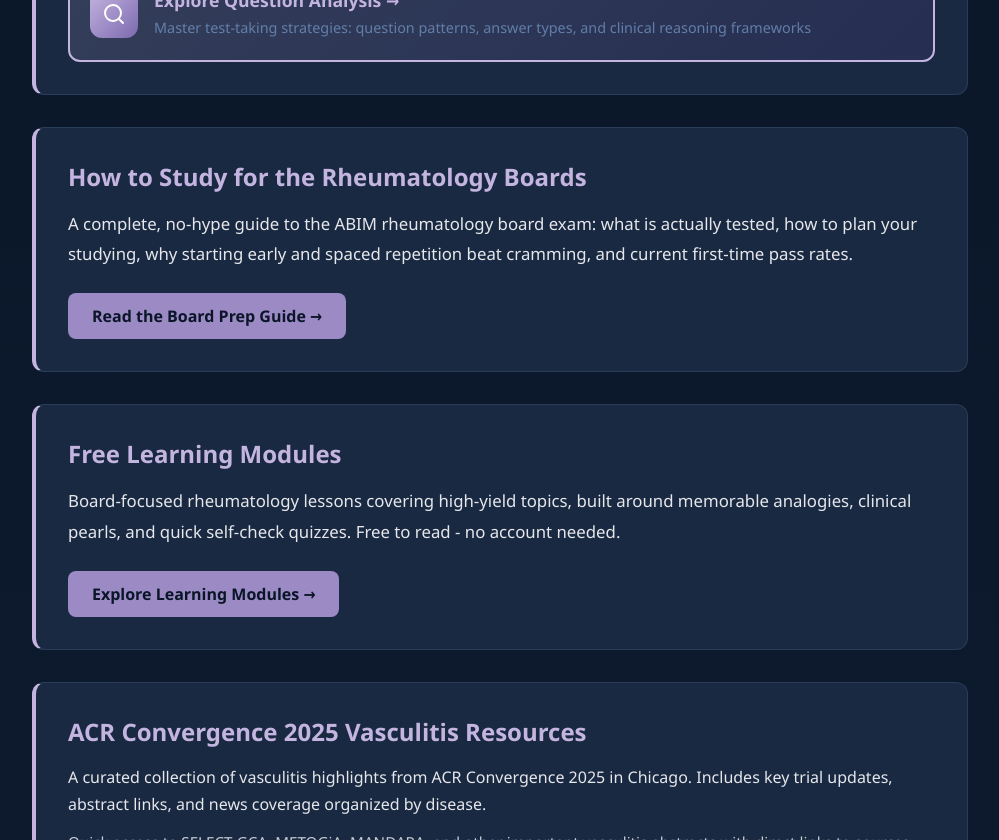
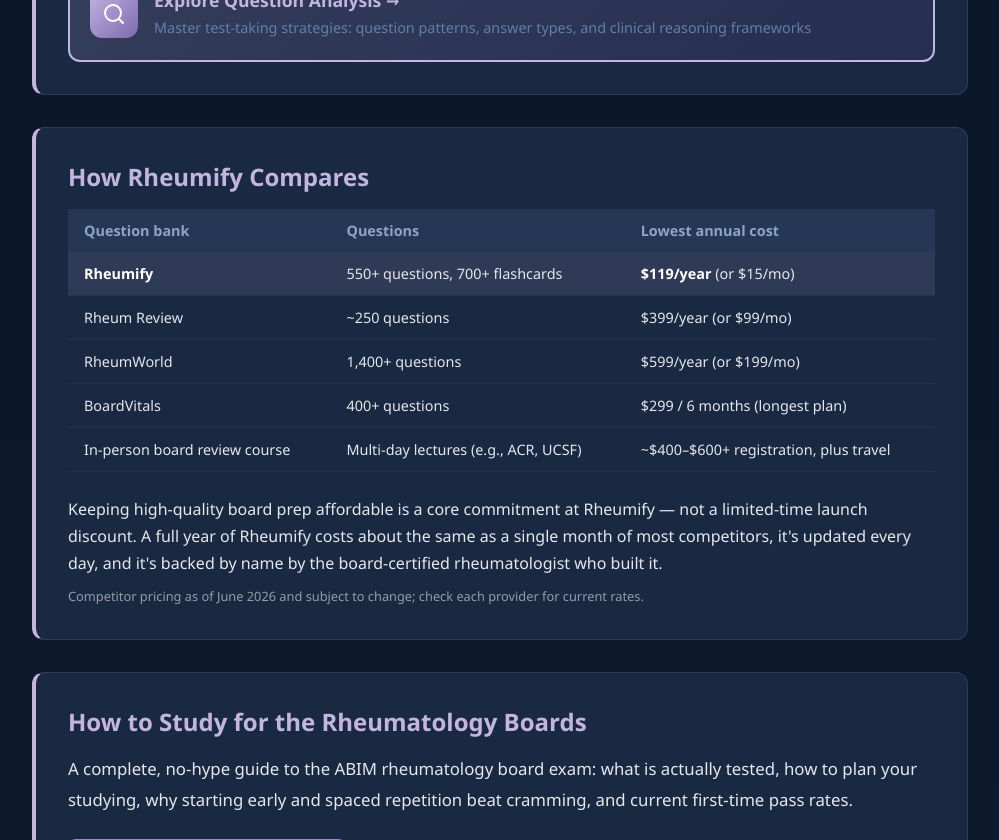
Before and after one commit to rheumify/rheumify-website, a Next.js app: page /fellows in a window 1280 px wide. Shown: the part 720-1560 px from the top of the page, without its empty margins (140-1139 px from the left). Built offline with nearby package versions, Linux system fonts and the light colour scheme.

Commit message:
Fellows: add How Rheumify Compares table under the board-prep card

```diff
--- a/app/fellows/page.js
+++ b/app/fellows/page.js
@@ -71,6 +71,55 @@ export default function FellowsPage() {
             </div>
           </div>
         </a>
+      </div>
+
+      {/* How Rheumify Compares */}
+      <div className="content-card" style={{ borderLeft: '4px solid var(--purple-light)' }}>
+        <h2 style={{ color: 'var(--purple-light)' }}>How Rheumify Compares</h2>
+        <div className="module-table-wrapper" style={{ marginTop: '1rem' }}>
+          <table className="module-table">
+            <thead>
+              <tr>
+                <th>Question bank</th>
+                <th>Questions</th>
+                <th>Lowest annual cost</th>
+              </tr>
+            </thead>
+            <tbody>
+              <tr style={{ background: 'rgba(196, 181, 224, 0.12)' }}>
+                <td><strong>Rheumify</strong></td>
+                <td>550+ questions, 700+ flashcards</td>
+                <td><strong>$119/year</strong> (or $15/mo)</td>
+              </tr>
+              <tr>
+                <td>Rheum Review</td>
+                <td>~250 questions</td>
+                <td>$399/year (or $99/mo)</td>
+              </tr>
+              <tr>
+                <td>RheumWorld</td>
+                <td>1,400+ questions</td>
+                <td>$599/year (or $199/mo)</td>
+              </tr>
+              <tr>
+                <td>BoardVitals</td>
+                <td>400+ questions</td>
+                <td>$299 / 6 months (longest plan)</td>
+              </tr>
+              <tr>
+                <td>In-person board review course</td>
+                <td>Multi-day lectures (e.g., ACR, UCSF)</td>
+                <td>~$400–$600+ registration, plus travel</td>
+              </tr>
+            </tbody>
+          </table>
+        </div>
+        <p style={{ marginTop: '1.5rem', lineHeight: '1.7' }}>
+          Keeping high-quality board prep affordable is a core commitment at Rheumify — not a limited-time launch discount. A full year of Rheumify costs about the same as a single month of most competitors, it's updated every day, and it's backed by name by the board-certified rheumatologist who built it.
+        </p>
+        <p style={{ marginTop: '0.5rem', fontSize: '0.8rem', opacity: 0.6 }}>
+          Competitor pricing as of June 2026 and subject to change; check each provider for current rates.
+        </p>
       </div>
 
       {/* Board Prep Guide link */}
```
